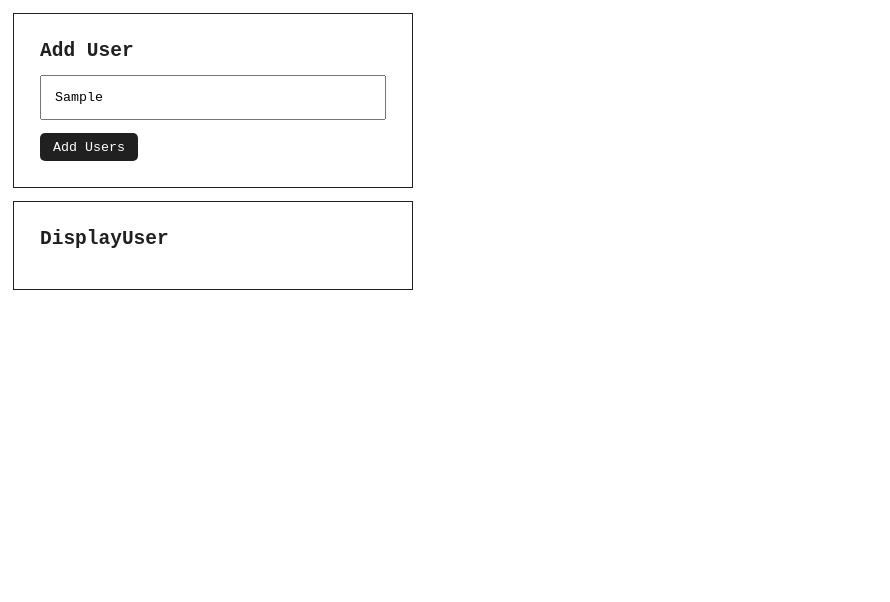
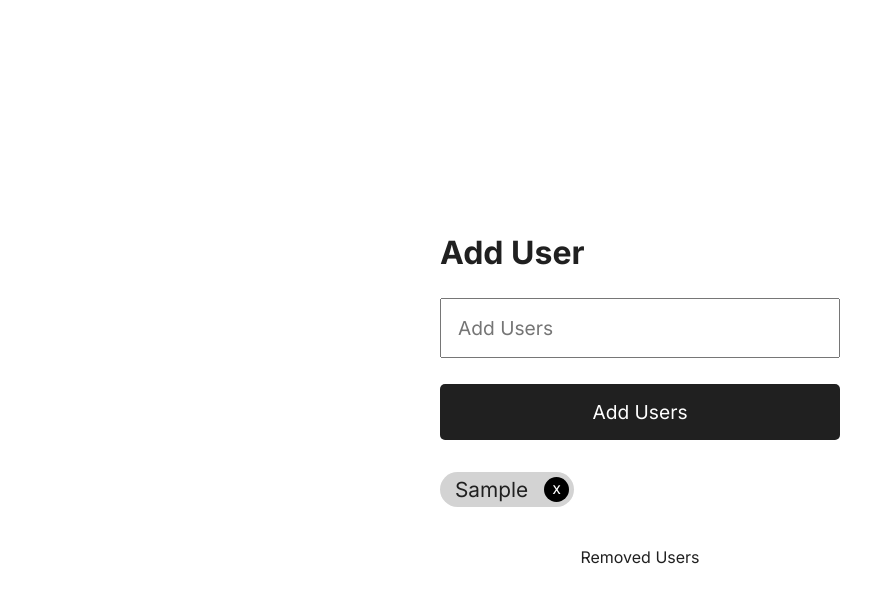
Before and after one commit to Mohit-Vaswani/nextjs-redux-toolkit, a Next.js app: page / in a window 1280 px wide. Both pictures are taken after typing "Sample" into the empty fields and a click on the button "Add Users". Shown: the top 602 px of the page, without its empty margins (0-890 px from the left). Built offline with nearby package versions, Linux system fonts and the light colour scheme.

Commit message:
Made beautiful Ui and also add remove list itemfun

```diff
--- a/app/components/AddUser.js
+++ b/app/components/AddUser.js
@@ -7,15 +7,30 @@ const AddUser = () => {
   const [name, setName] = useState("");
   const dispatch = useDispatch()
 
-  const userDispatch = () => {
-    dispatch(addUser(name))
+  const handleAddUser = () => {
+    if(name.trim() !== ""){
+      dispatch(addUser(name))
+      setName("");
+    }
+  }
+
+  const handleKeyPress = (e) => {
+    if (e.key === "Enter"){
+      handleAddUser()
+    }
   }
 
   return (
     <div className="simpleBox">
         <h2>Add User</h2>
-        <input type="text" placeholder="Add Users" onChange={(e)=>setName(e.target.value)}/>
-        <button onClick={userDispatch} >Add Users</button>
+        <input
+        type="text"
+        value={name}
+        placeholder="Add Users"
+        onKeyUp={handleKeyPress}
+        onChange={(e)=>setName(e.target.value)}
+        />
+        <button onClick={handleAddUser} >Add Users</button>
     </div>
   )
 }
--- a/app/components/DisplayUser.js
+++ b/app/components/DisplayUser.js
@@ -1,7 +1,20 @@
+"use client"
+import { useDispatch, useSelector } from "react-redux"
+import { removeUser } from "../redux/slice";
+
 const DisplayUser = () => {
+  const userData = useSelector((data)=>data.users);
+  const dispatch = useDispatch();
+
   return (
-    <div className="simpleBox">
-        <h2>DisplayUser</h2>
+    <div className="displayUsers">
+        {
+          userData.map((user, index)=>(
+            <ul key={index}>
+              <li><span>{user.name}</span><button onClick={()=>dispatch(removeUser(user.id))}>x</button></li>
+            </ul>
+          ))
+        }
     </div>
   )
 }
--- a/app/globals.css
+++ b/app/globals.css
@@ -2,7 +2,7 @@
   box-sizing: border-box;
   padding: 0;
   margin: 0;
-  font-family:monospace;
+  font-family:inherit;
 }
 
 html,
@@ -21,27 +21,75 @@ a {
   text-decoration: none;
 }
 
+main{
+  display: flex;
+  justify-content: center;
+  align-items: center;
+  height: 100vh;
+  width: 100%;
+  flex-direction: column;
+}
+
 .simpleBox{
-  padding: 2rem;
-  margin: 1rem;
   width: 400px;
-  border: 1px solid #202020;
+  display: flex;
+  flex-direction: column;
+  gap: 0.6rem;
+  background: white;
 }
 
 .simpleBox input{
   padding: 1rem;
   width: 100%;
+  font-size: 1.2rem;
 }
 
 .simpleBox h2{
+  font-size: 2rem;
   margin-bottom: 1rem;
 }
 
 .simpleBox button{
-  padding: 0.5rem 1rem;
+  padding: 1rem;
   background: #202020;
   color: #ffffff;
   border-radius: 5px;
   border: none;
   margin-top: 1rem;
+  cursor: pointer;
+  font-size: 1.2rem;
 }
+
+.displayUsers{
+  display: flex;
+  gap: 1rem;
+  flex-wrap: wrap;
+  width: 400px;
+  background: white;
+  margin-top: 1rem;
+}
+
+.displayUsers ul li{
+  list-style: none;
+  font-size: 1.3rem;
+  margin-top: 1rem;
+  background: lightgray;
+  padding: 5px 5px 5px 15px;
+  border-radius: 50px;
+  display: flex;
+  width: 100%;
+  gap: 1rem;
+  justify-content: space-between;
+}
+
+.displayUsers ul li button{
+  width: 25px;
+  padding-bottom: 3px;
+  height: auto;
+  font-size: 1rem;
+  border-radius: 50%;
+  border: none;
+  background: #000;
+  color: #ffffff;
+  cursor: pointer;
+}
--- a/app/page.js
+++ b/app/page.js
@@ -1,3 +1,4 @@
+import Link from 'next/link'
 import AddUser from './components/AddUser'
 import DisplayUser from './components/DisplayUser'
 
@@ -6,6 +7,9 @@ export default function Home() {
     <main>
       <AddUser/>
       <DisplayUser/>
+      <br/>
+      <br/>
+      <Link href="/removedusers">Removed Users</Link>
     </main>
   )
 }
--- a/app/redux/slice.js
+++ b/app/redux/slice.js
@@ -9,15 +9,20 @@ const Slice = createSlice({
     initialState,
     reducers:{
         addUser:(state, action)=>{
-            console.log(action)
             const data = {
                 id: nanoid(),
                 name: action.payload,
             }
             state.users.push(data);
+        },
+        removeUser:(state, action)=>{
+            const data = state.users.filter((user) => {
+                return user.id !== action.payload;
+            })
+            state.users = data;
         }
     }
 })
 
-export const {addUser} = Slice.actions;
+export const {addUser, removeUser} = Slice.actions;
 export default Slice.reducer;
```
Also changed, not shown: app/removedusers/page.js (added, +24 -0 lines).
